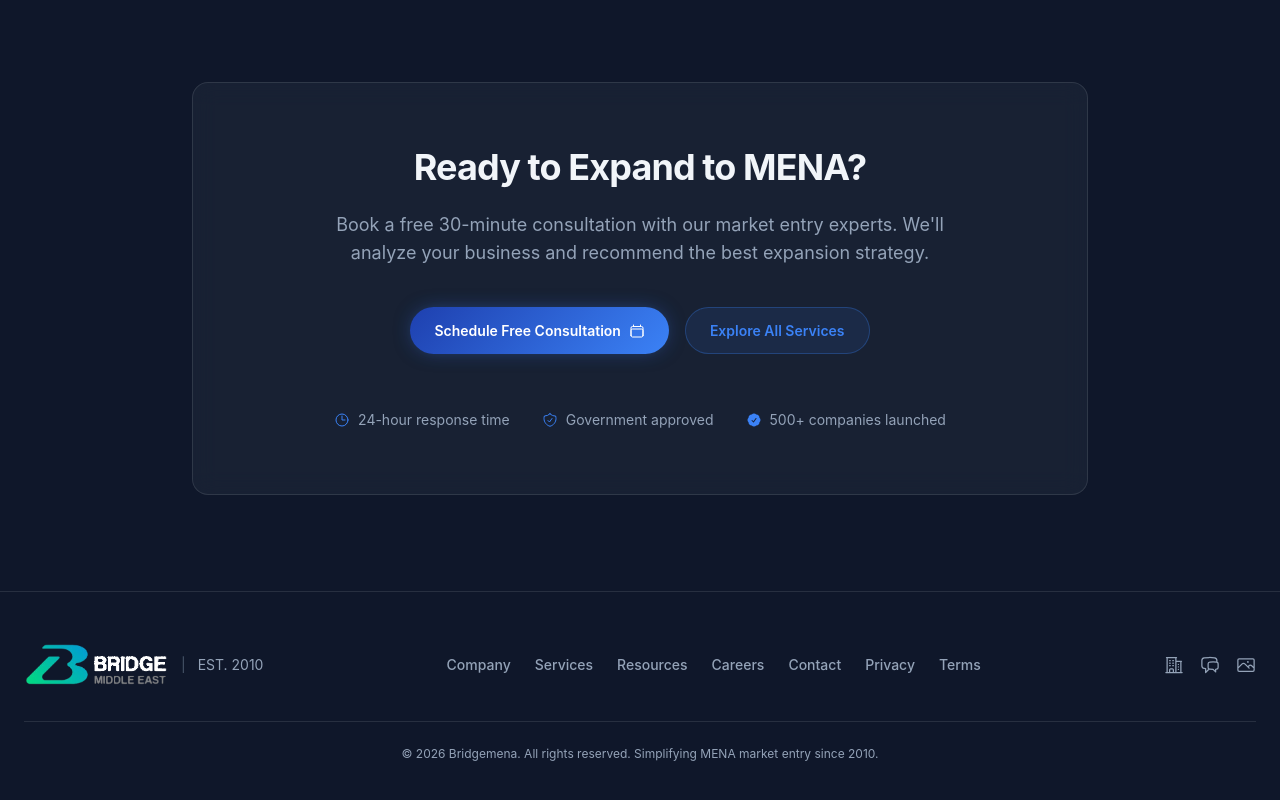
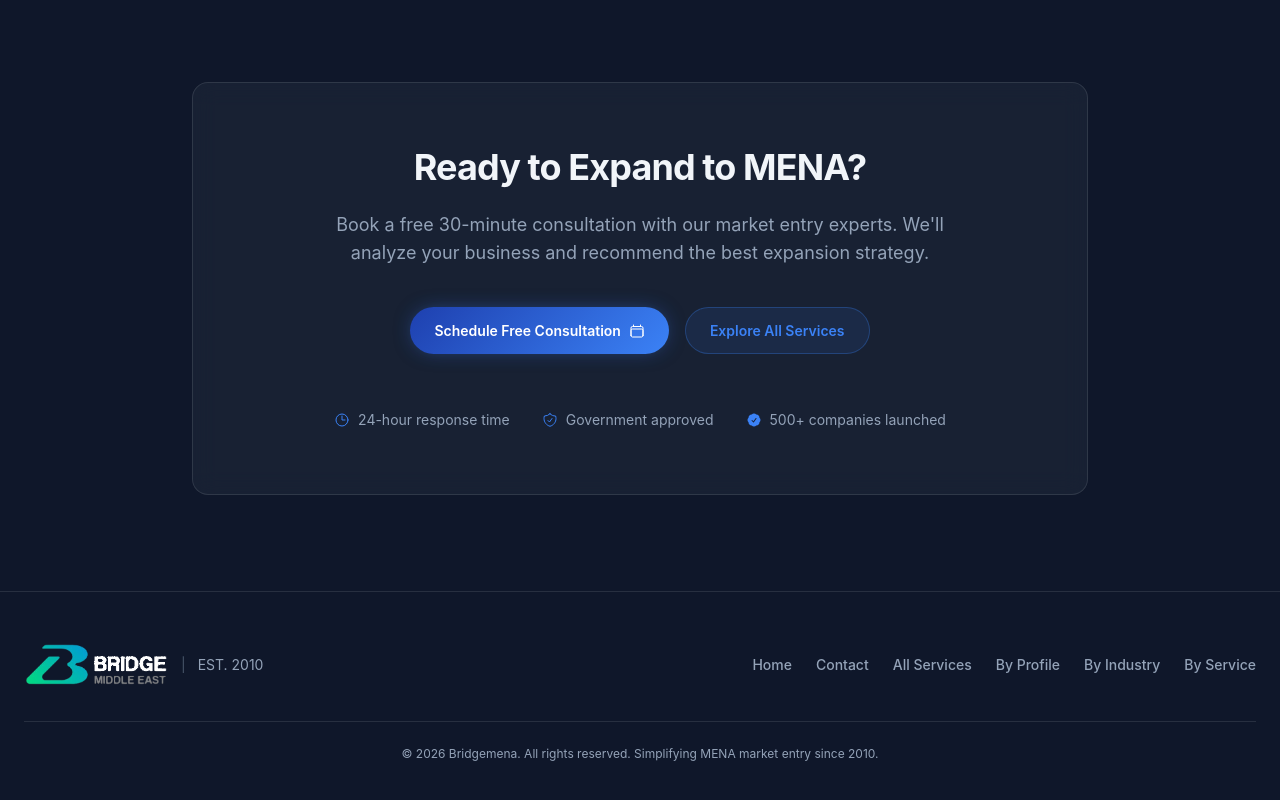
Before and after one commit to akifcankara/bmms-landing, a Next.js app: page / in a window 1280 px wide. Shown: the part 3669-4469 px from the top of the page. Built offline with nearby package versions, Linux system fonts and the light colour scheme.

Commit message:
added footer links

```diff
--- a/src/components/Footer.tsx
+++ b/src/components/Footer.tsx
@@ -5,14 +5,16 @@ import Image from 'next/image';
 export default function Footer() {
   const currentYear = 2026;
 
-  const footerLinks = [
-    { id: 'footer_company', label: 'Company', href: '#about' },
-    { id: 'footer_services', label: 'Services', href: '/services' },
-    { id: 'footer_resources', label: 'Resources', href: '#resources' },
-    { id: 'footer_careers', label: 'Careers', href: '#careers' },
+  const quickLinks = [
+    { id: 'footer_home', label: 'Home', href: '/' },
     { id: 'footer_contact', label: 'Contact', href: '/contact' },
-    { id: 'footer_privacy', label: 'Privacy', href: '#privacy' },
-    { id: 'footer_terms', label: 'Terms', href: '#terms' },
+  ];
+
+  const serviceLinks = [
+    { id: 'footer_all_services', label: 'All Services', href: '/services' },
+    { id: 'footer_by_profile', label: 'By Profile', href: '/services?filter=profile' },
+    { id: 'footer_by_industry', label: 'By Industry', href: '/services?filter=industry' },
+    { id: 'footer_by_service', label: 'By Service', href: '/services?filter=service' },
   ];
 
   const socialLinks = [
@@ -35,7 +37,19 @@ export default function Footer() {
 
           {/* Links */}
           <div className="flex flex-wrap justify-center gap-6 text-sm font-medium">
-            {footerLinks.map((link) => (
+            {/* Quick Links */}
+            {quickLinks.map((link) => (
+              <Link
+                key={link.id}
+                href={link.href}
+                className="text-muted-foreground hover:text-foreground transition-colors"
+              >
+                {link.label}
+              </Link>
+            ))}
+
+            {/* Service Links */}
+            {serviceLinks.map((link) => (
               <Link
                 key={link.id}
                 href={link.href}
@@ -47,7 +61,7 @@ export default function Footer() {
           </div>
 
           {/* Social Icons */}
-          <div className="flex gap-4">
+          {/* <div className="flex gap-4">
             {socialLinks.map((social) => (
               <a
                 key={social.id}
@@ -58,7 +72,7 @@ export default function Footer() {
                 <Icon name={social.icon as any} size={20} variant="outline" />
               </a>
             ))}
-          </div>
+          </div> */}
         </div>
 
         {/* Copyright Row */}
```
